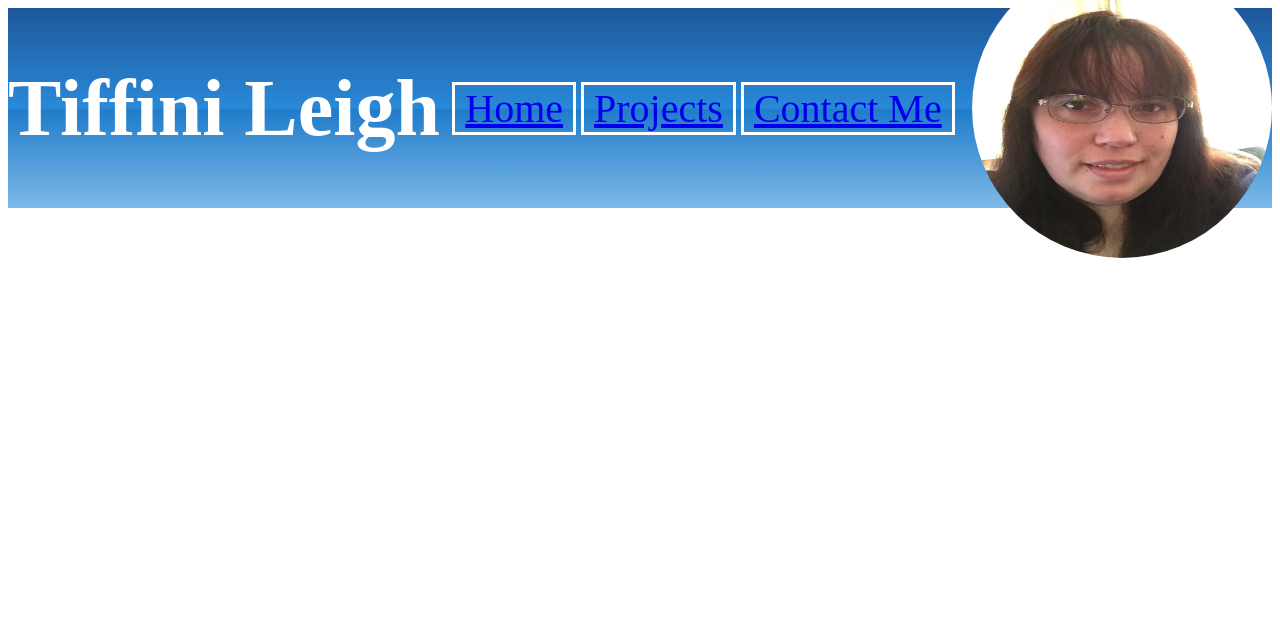
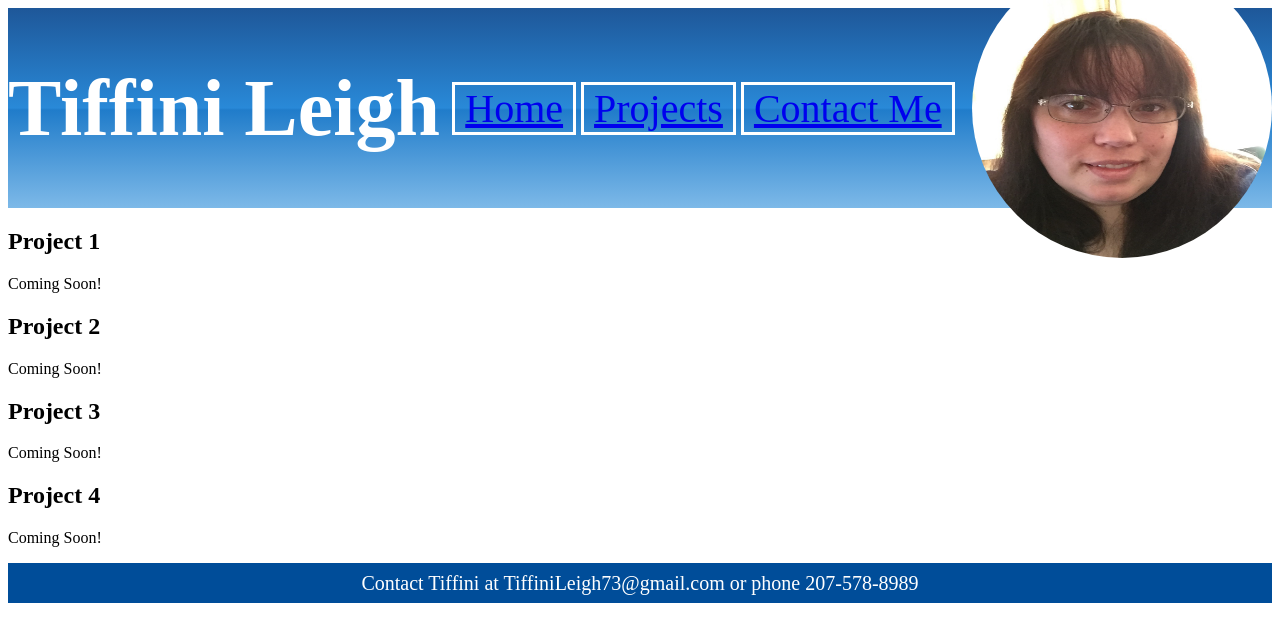
Before and after one commit to TiffanyMeryhew/TiffanyMeryhew.github.io, a Jekyll site: the page index.html, which Jekyll copies as it is, in a window 1280 px wide. Shown: the top 642 px of the page. Built offline with Jekyll 4.4.1, drawn with Linux system fonts in a browser that asks for light colours.

Commit message:
added footer and some content

```diff
--- a/css/style.css
+++ b/css/style.css
@@ -46,3 +46,15 @@ nav li a{
    height: 300px;
    width: 300px;
  }
+
+ footer{
+   display: flex;
+   background-color: #004d99;
+   font-size: 20px;
+   color: white;
+   height: 40px;
+   align-items: center;
+   text-align: center;
+   justify-content: center;
+
+ }
--- a/index.html
+++ b/index.html
@@ -22,11 +22,29 @@
     </div>
     <!-- content section -->
     <section class="content">
-      <p><!--lots of lovely content goes here --></p>
+      <div class="container">
+        <h2>Project 1</h2>
+        <p>Coming Soon!</p>
+      </div>
+
+      <div class="container">
+        <h2>Project 2</h2>
+        <p>Coming Soon!</p>
+      </div>
+
+      <div class="container">
+        <h2>Project 3</h2>
+        <p>Coming Soon!</p>
+      </div>
+
+      <div class="container">
+        <h2>Project 4</h2>
+        <p>Coming Soon!</p>
+      </div>
     </section>
     <div class="footer">
       <footer>
-
+        <p>Contact Tiffini at TiffiniLeigh73@gmail.com or phone 207-578-8989</p>
       </footer>
     </div>
   </body>
```
